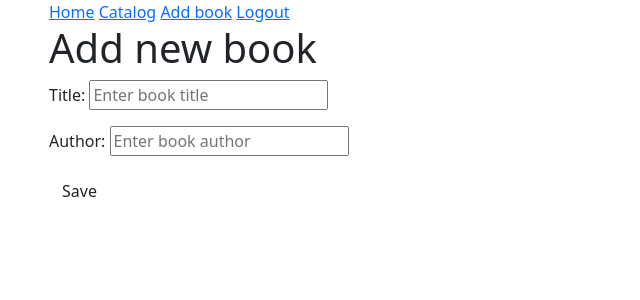
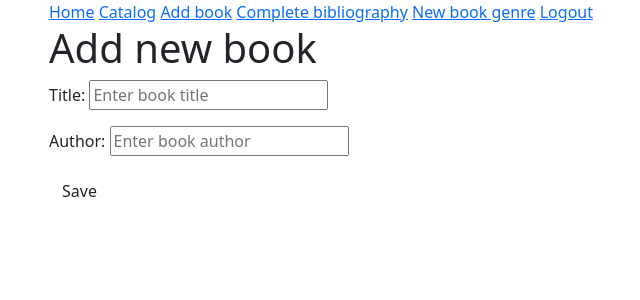
Before and after one commit to pangeon/Bookshelf, a Django app: page /books/add in a window 1280 px wide. Shown: the top 300 px of the page, without its empty margins (33-673 px from the left). Run offline with Django 3.2, Linux system fonts and the light colour scheme; the visitor is signed in with stand-in values (Sample User, id 1).

Commit message:
working with add/edit book data (in progress)

```diff
--- a/app/bookshelf/forms.py
+++ b/app/bookshelf/forms.py
@@ -1,6 +1,6 @@
 from django import forms
 
-from .models import Books
+from .models import Books, Bibliographies, BooksGenres
 
 
 # ! Method must be name clean_ (...)
@@ -29,3 +29,35 @@ class BooksForm(forms.ModelForm):
         for letter in unacceptable_characters:
             if str(field).find(letter) is not -1:
                 raise forms.ValidationError("Unacceptable characters in data form.")
+
+
+class BibliographyForm(forms.ModelForm):
+    language = forms.CharField(widget=forms.TextInput(attrs={'placeholder': 'Set book language symbol'}))
+    publishing_house = forms.CharField(widget=forms.TextInput(attrs={'placeholder': 'Add publishing house'}))
+    publication_place = forms.CharField(widget=forms.TextInput(attrs={'placeholder': 'Add publication place'}))
+    publication_year = forms.DateTimeField(widget=forms.DateInput(attrs={'placeholder': 'YYYY-MM-DD HH:MM:SS'}))
+
+    class Meta:
+        model = Bibliographies
+        fields = [
+            'language',
+            'publishing_house',
+            'publication_place',
+            'publication_year',
+            'bibliography_fk'
+        ]
+
+
+class BooksGenresForm(forms.ModelForm):
+    CHOICES = []
+    book_genres = BooksGenres.objects.all()
+
+    for item in book_genres:
+        CHOICES.append((item.id, item.name))
+
+    name = forms.ChoiceField(choices=CHOICES)
+    class Meta:
+        model = BooksGenres
+        fields = [
+            'book_genre_fk'
+        ]
--- a/app/bookshelf/routes.py
+++ b/app/bookshelf/routes.py
@@ -5,5 +5,7 @@ from . import views
 urlpatterns = [
     path('', views.show_books, name="books_list"),
     path('/add', views.add_books, name="add_book"),
+    path('/add/bibliography', views.add_bibliography, name="add_bibliography"),
+    path('/add/genre', views.add_book_genre, name="add_book_genre"),
     path('/show/<int:book_id>', views.show_book_for_id, name="book_for_id"),
 ]
--- a/app/bookshelf/templates/base.html
+++ b/app/bookshelf/templates/base.html
@@ -7,11 +7,11 @@
     <link rel="stylesheet" href="{% static 'reset.css' %}" crossorigin="anonymous">
     <link rel="stylesheet" href="{% static 'main.css' %}" crossorigin="anonymous">
     <!-- CSS only -->
-<link href="https://cdn.jsdelivr.net/npm/bootstrap@5.0.2/dist/css/bootstrap.min.css"
-      rel="stylesheet"
-      integrity="sha384-EVSTQN3/azprG1Anm3QDgpJLIm9Nao0Yz1ztcQTwFspd3yD65VohhpuuCOmLASjC"
-      crossorigin="anonymous"
->
+    <link href="https://cdn.jsdelivr.net/npm/bootstrap@5.0.2/dist/css/bootstrap.min.css"
+          rel="stylesheet"
+          integrity="sha384-EVSTQN3/azprG1Anm3QDgpJLIm9Nao0Yz1ztcQTwFspd3yD65VohhpuuCOmLASjC"
+          crossorigin="anonymous"
+    >
 </head>
 <body>
     <div class="content container">
@@ -20,6 +20,8 @@
                 <a href="{% url 'main' %}">Home</a>
                 <a href="{% url 'books_list' %}">Catalog</a>
                 <a href="{% url 'add_book' %}">Add book</a>
+                <a href="{% url 'add_bibliography' %}">Complete bibliography</a>
+                <a href="{% url 'add_book_genre' %}">New book genre</a>
                 {% if user.is_authenticated %}
                 <a href="{% url 'logout' %}">Logout</a>
                 {% else %}
--- a/app/bookshelf/templates/book_list.html
+++ b/app/bookshelf/templates/book_list.html
@@ -5,7 +5,11 @@
     <ul>
         {% for book in books %}
             <li>
-                <p>{{ book }}</p><a href="{% url 'book_for_id' book.id %}">SHOW</a></li>
+                <p>{{ book }}</p>
+                <ul>
+                    <li><a href="{% url 'book_for_id' book.id %}">SHOW</a></li>
+                </ul>
+            </li>
         {% endfor %}
     </ul>
 {% endblock %}
--- a/app/bookshelf/views.py
+++ b/app/bookshelf/views.py
@@ -1,7 +1,8 @@
+import objects as objects
 from django.http import Http404
 from django.shortcuts import render, redirect, get_object_or_404
 
-from .forms import BooksForm
+from .forms import BooksForm, BibliographyForm, BooksGenresForm
 from .models import Books, Bibliographies, BooksGenres
 
 
@@ -46,3 +47,28 @@ def show_book_for_id(request, book_id):
             'exception': e
         }
         return render(request, "404.html", context)
+
+
+def add_bibliography(request):
+    form = BibliographyForm(request.POST or None)
+    if form.is_valid():
+        form.save()
+        return redirect("books_list")
+    context = {
+        'form': form
+    }
+    return render(request, "add_bibliography_form.html", context)
+
+
+def add_book_genre(request):
+    form = BooksGenresForm(request.POST or None)
+    if form.is_valid():
+        form.save()
+        return redirect("books_list")
+
+    book_genres = BooksGenres.objects.all()
+    context = {
+        'form': form,
+        'book_genres': book_genres
+    }
+    return render(request, "add_book_genre_form.html", context)
```
Also changed, not shown: app/bookshelf/templates/add_bibliography_form.html (added, +9 -0 lines), app/bookshelf/templates/add_book_genre_form.html (added, +10 -0 lines).
